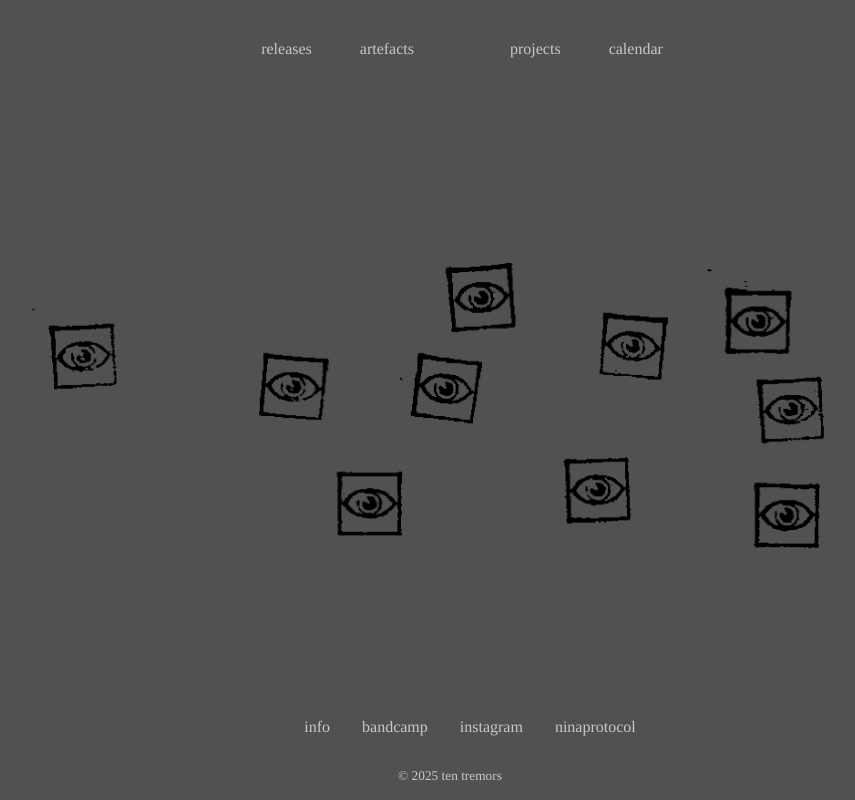
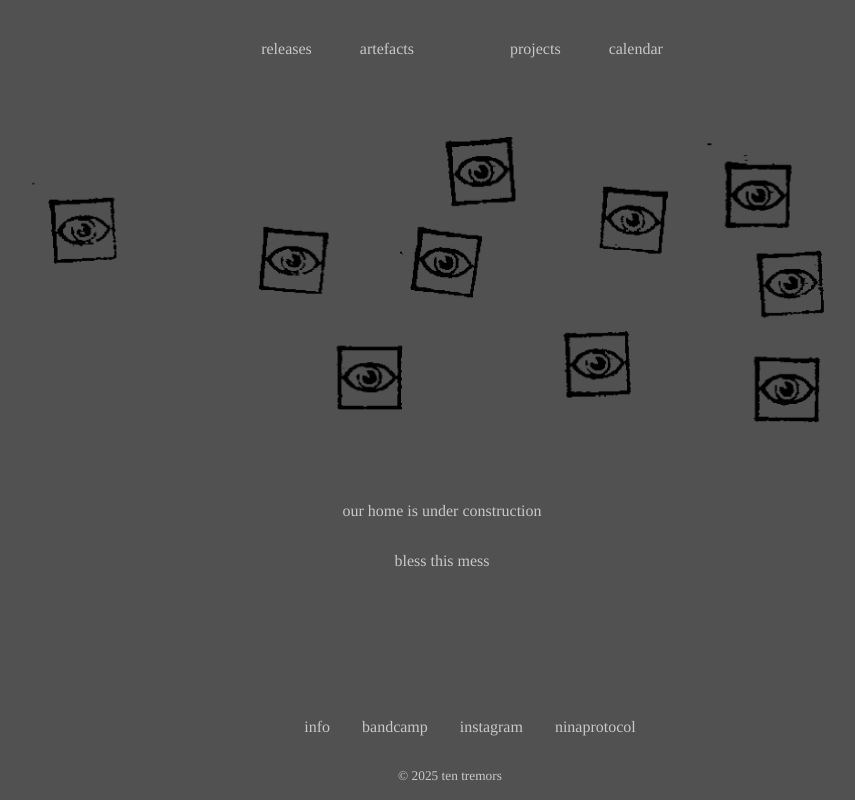
Before and after one commit to math-eaton/ten_tremors, an Astro site: page / in a window 1280 px wide. Shown: the whole page, without its empty margins (198-1053 px from the left). Built offline with nearby package versions, Linux system fonts and the light colour scheme; Astro itself is replaced by a stand-in of ours.

Commit message:
construction

```diff
--- a/src/pages/index.astro
+++ b/src/pages/index.astro
@@ -5,26 +5,29 @@ import stamps from '../images/stamps.png';
 const pageTitle = 'home';
 ---
 <style>
-  div{
+  .container {
     display: flex;
-    justify-content: center;
+    flex-direction: column;
     align-items: center;
-    height: 600px;
   }
 
-  img{
+  img {
     width: 66.6%;
     height: auto;
     /* filter: drop-shadow(0rem 0rem 0.25rem rgba(231, 231, 231, 0.709)); */
   }
+
 </style>
 
 <CollectionLayout title={pageTitle}>
 
 <body>
-  <div>
+  <div class="container">
     <Image src={stamps} alt="tentremors logo">
   </div>
-
+  <div class="container">
+    <p>our home is under construction</p>
+    <p>bless this mess</p>
+  </div>
 </body>
 </CollectionLayout>
```
